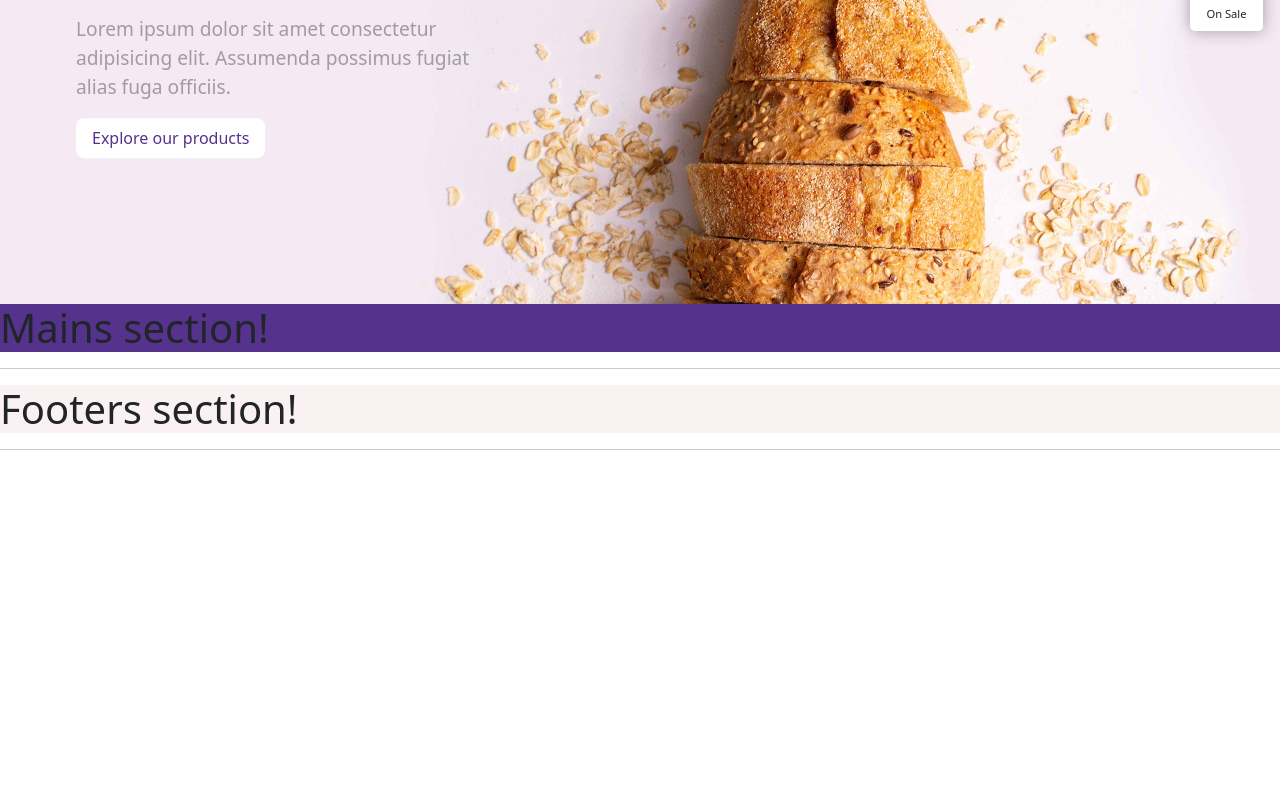
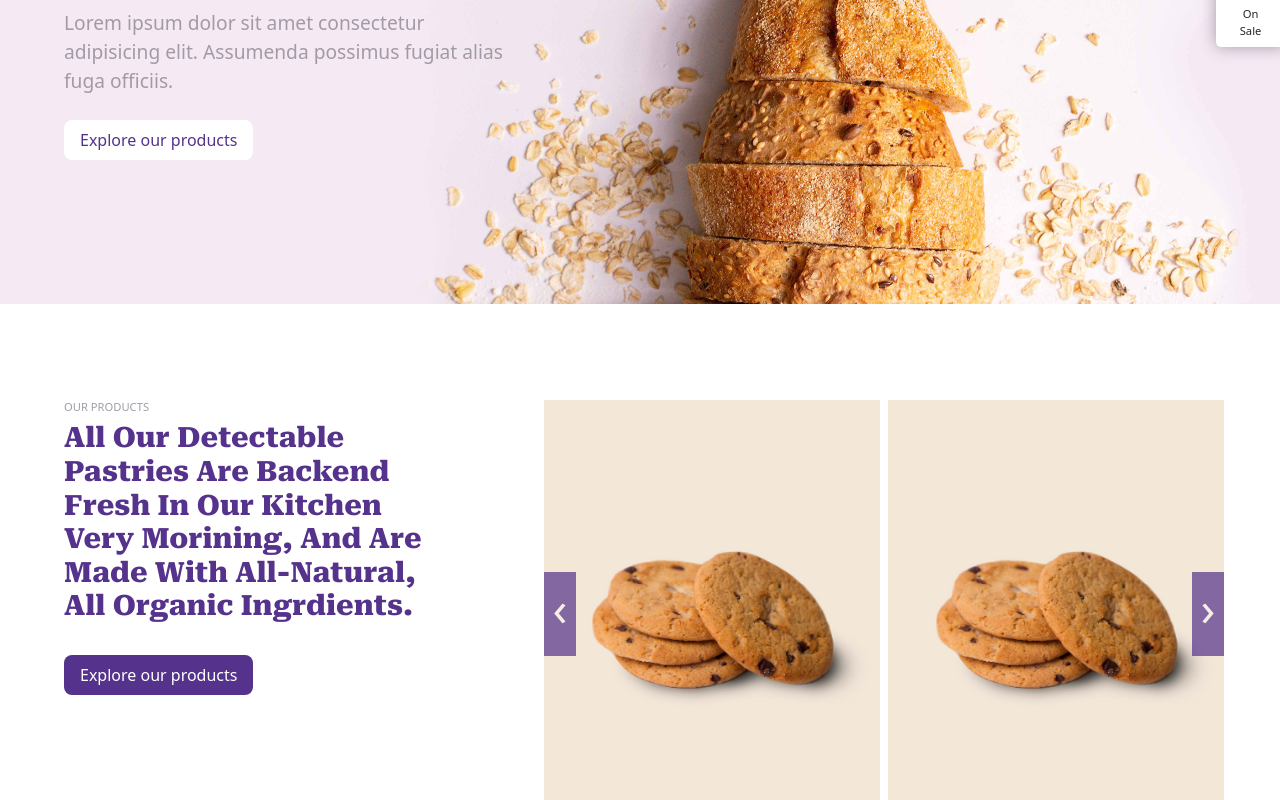
Before and after one commit to EliaBuratti/proj-html-vuejs, a Vue app: page / in a window 1280 px wide. Shown: the part 260-1060 px from the top of the page. Before the commit the page ends 800 px from the top, so only its background shows below. Built offline with nearby package versions, Linux system fonts and the light colour scheme.

Commit message:
add our product
not working carousel

```diff
--- a/src/assets/scss/Header.scss
+++ b/src/assets/scss/Header.scss
@@ -54,13 +54,14 @@ $style-color: #55328b;
         left: 5%;
         transform: translate(0, -50%);
 
+
         h6,
         p {
             color: $grey-dark;
         }
 
         h6 {
-            font-size: 0.9rem;
+            font-size: 0.7rem;
         }
 
         p {
@@ -96,7 +97,7 @@ $style-color: #55328b;
     position: fixed;
     z-index: 999;
     top: 10rem;
-    left: 93%;
+    left: 95%;
     text-align: center;
 
     div {
--- a/src/assets/scss/Main.scss
+++ b/src/assets/scss/Main.scss
@@ -8,6 +8,87 @@ $grey-dark: #f0edf5;
 $style-color: #55328b;
 */
 
-h1 {
-    background-color: $style-color;
+.eb_container {
+
+    margin: 0 5%;
+
+    .eb_our-products {
+
+        margin: 6rem 0;
+
+        h6,
+        p {
+            color: $grey-dark;
+        }
+
+        h6 {
+            font-size: 0.7rem;
+        }
+
+        p {
+            font-size: 1.2rem;
+        }
+
+        h3 {
+            font-family: 'Roboto Serif', serif;
+            font-weight: 800;
+            color: $style-color;
+
+        }
+
+        button {
+            background-color: $style-color;
+            color: $ligth;
+            padding: 0.5rem 1rem;
+            border: none;
+            border-radius: 0.5rem;
+            transition: 0.4s;
+
+            &:hover {
+
+                background-color: $ligth;
+                color: $style-color;
+                border: 1px solid $style-color;
+            }
+        }
+    }
+
+    .eb_carousel {
+        position: relative;
+
+        img {
+            width: 100%;
+            height: 100%;
+            object-fit: cover;
+
+        }
+
+        .eb_prev,
+        .eb_next {
+            cursor: pointer;
+            position: absolute;
+            font-size: 3rem;
+            padding-bottom: 0.75rem;
+            color: $grey-light;
+            width: 2rem;
+            text-align: center;
+            background-color: $style-color;
+            opacity: 0.7;
+            transform: translateY(-50%);
+            top: 50%;
+            transition: 0.3s;
+
+            &:hover {
+                opacity: 1;
+            }
+        }
+
+        .eb_prev {
+            left: 0;
+        }
+
+        .eb_next {
+            right: -0.5rem;
+        }
+    }
 }
--- a/src/components/Header.vue
+++ b/src/components/Header.vue
@@ -62,13 +62,13 @@ export default {
     <section id="eb_jumbotron">
         <img src="../assets/images/hero-header-bakery.jpg" alt="jubotron image">
 
-        <div class="eb_overview container">
+        <div class="eb_overview">
             <h6 class=" text-uppercase">fresh & tasty bakery every day</h6>
             <h1 class=" text-capitalize">The perfect fresh bread</h1>
             <p>Lorem ipsum dolor sit amet consectetur adipisicing elit. Assumenda possimus fugiat alias fuga officiis.
             </p>
 
-            <button>Explore our products</button>
+            <button class="mt-2">Explore our products</button>
         </div>
     </section>
 
--- a/src/components/Main.vue
+++ b/src/components/Main.vue
@@ -1,14 +1,52 @@
 <script>
+import image from '../dataJs/image.js';
 export default {
-    name: 'Main'
+    name: 'Main',
+
+    data() {
+        return {
+            image,
+        }
+    },
+
+    methods: {
+        getImagePath(img) {
+            return new URL(`../assets/imgages/${img}`, import.meta.url).href;
+        }
+    },
 
 }
 </script>
 
 <template>
-    <div>
-        <h1>Mains section!</h1>
-        <hr>
+    <div class="eb_container">
+        <div class="row">
+
+            <!-- our products -->
+            <div class="col-12 eb_our-products d-flex justify-content-between">
+                <div class="col-4">
+                    <h6 class=" text-uppercase">our products</h6>
+                    <h3 class=" text-capitalize">all our detectable pastries are backend fresh in our Kitchen very morining,
+                        and are made with all-natural, all organic ingrdients.
+                    </h3>
+
+                    <button class="mt-4">Explore our products</button>
+
+                </div>
+                <div class="col-7 eb_carousel d-flex gap-2"> <!-- da rendere dinamico -->
+
+                    <div class="eb_prev">&lsaquo;</div>
+                    <div class="eb_next">&rsaquo;</div>
+
+                    <div class="col-6 ">
+                        <img src="../assets/images/choco-chip-cookies.jpg" alt="">
+                    </div>
+                    <div class="col-6 ">
+                        <img src="../assets/images/choco-chip-cookies.jpg" alt="">
+                    </div>
+                </div>
+            </div>
+        </div>
     </div>
 </template>
 
--- /dev/null
+++ b/src/dataJs/image.js
@@ -0,0 +1,6 @@
+export default [
+    {
+        img: 'choco-chip-cookies.jpg',
+        text: 'choco chip cookies',
+    }
+]
```
